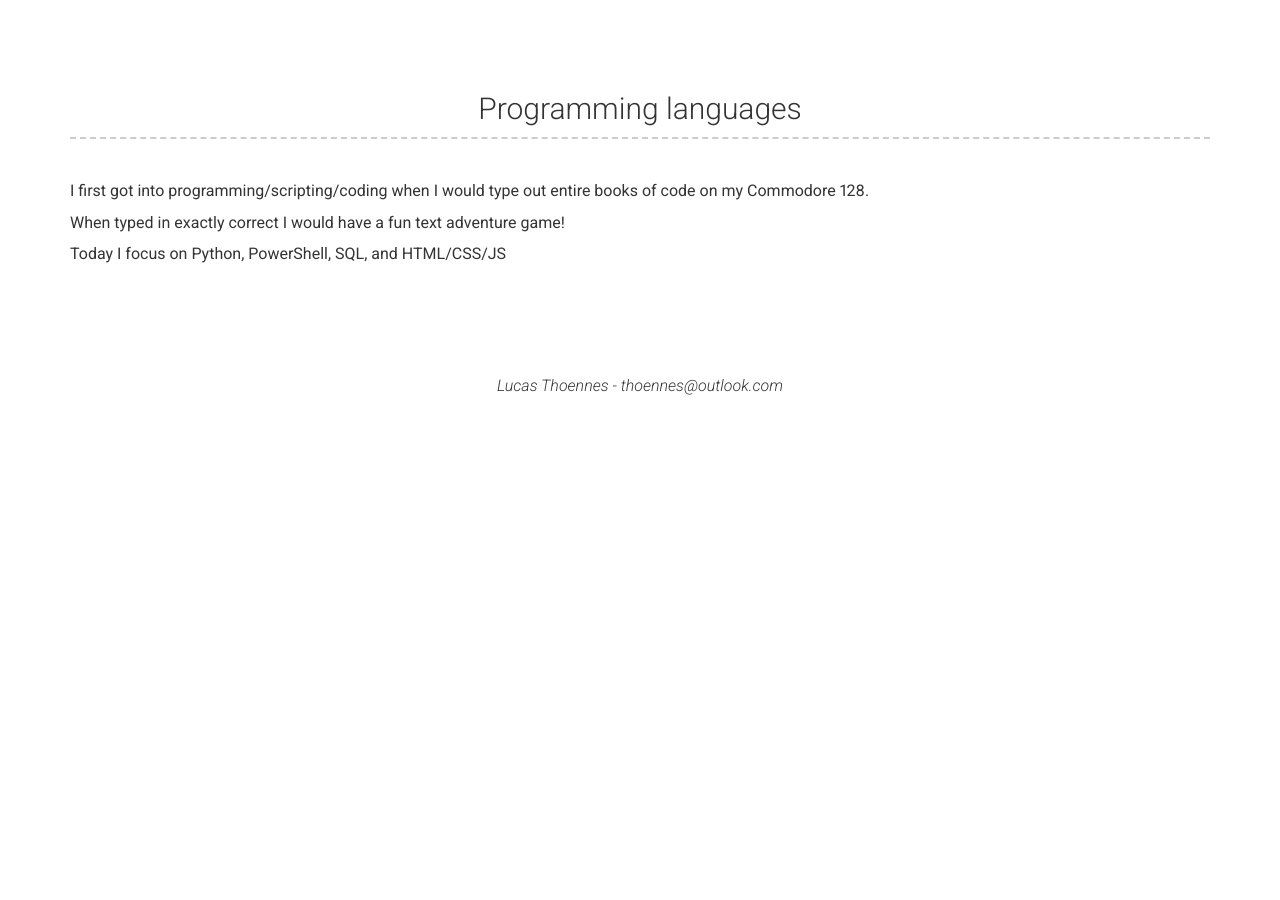
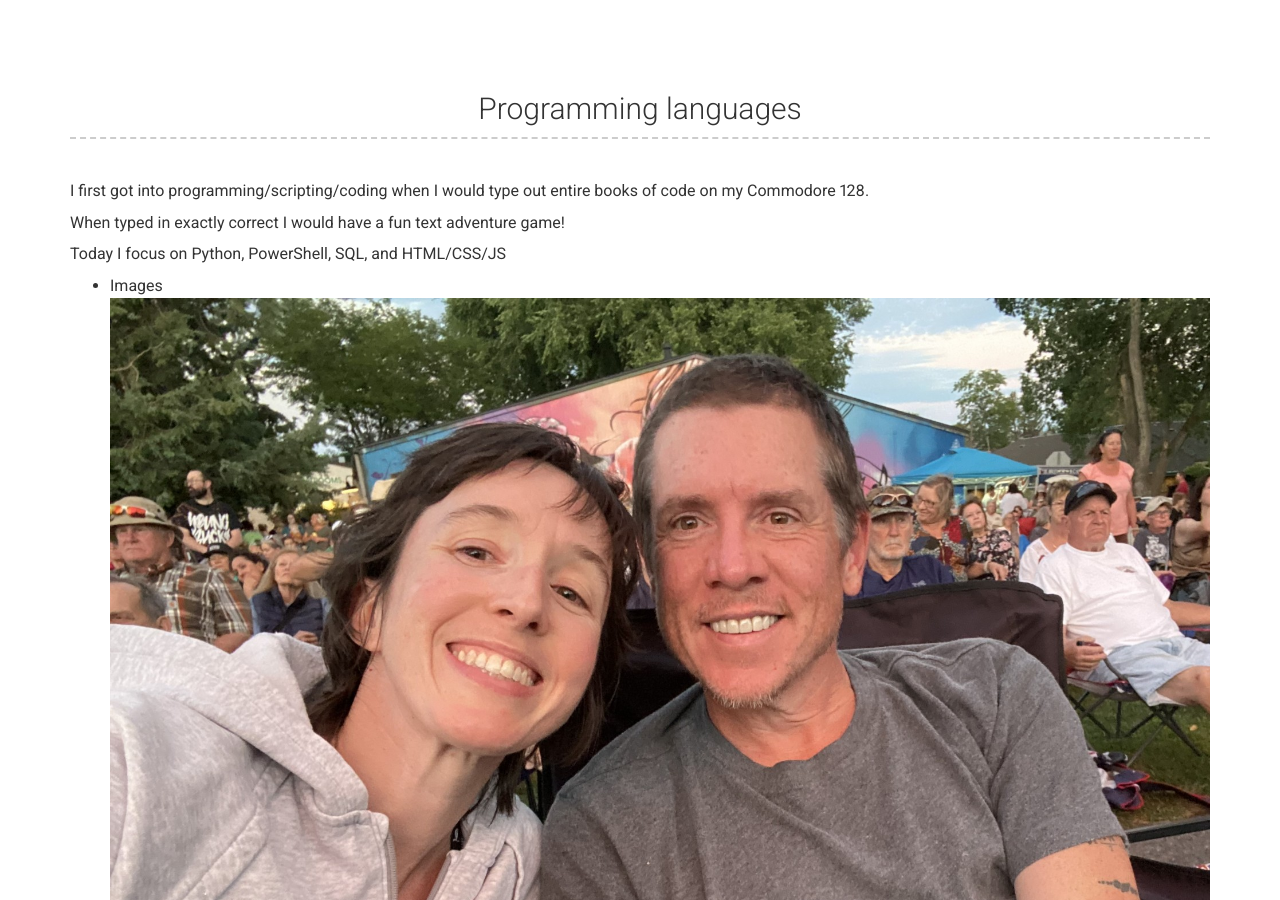
Before and after one commit to lucasthoennes/lucasthoennes.github.io, a Jekyll site: the page built from index.md, in a window 1280 px wide and 900 px high, scrolled down 1502 px. Built offline with Jekyll 4.4.1, drawn with Linux system fonts in a browser that asks for light colours; nearby versions of some CDN libraries; before the commit the page ends 1907 px from its top, so only the background shows below that.

Commit message:
Image test

```diff
--- a/_config.yml
+++ b/_config.yml
@@ -123,6 +123,7 @@ content:
       When typed in exactly correct I would have a fun text adventure game!
 
       Today I focus on Python, PowerShell, SQL, and HTML/CSS/JS
+      - Images ![alt text](/images/LucasThoennes1.jpg "Carson City Concerts")
 
 
 # Footer
```
